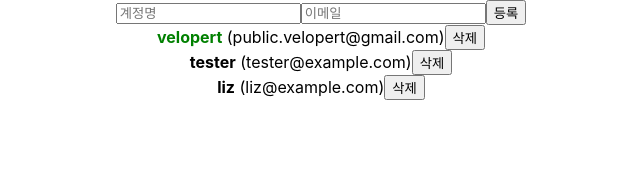
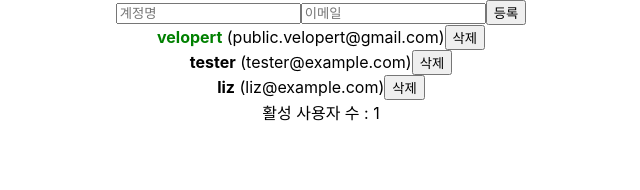
Before and after one commit to ongddree/practice, a React (Create React App) app: page /memo in a window 1280 px wide. Shown: the top 190 px of the page, without its empty margins (319-959 px from the left). Built offline with nearby package versions, Linux system fonts and the light colour scheme.

Commit message:
✨ countActiveUsers 기능 구현

```diff
--- a/src/pages/MemoPage.tsx
+++ b/src/pages/MemoPage.tsx
@@ -1,6 +1,5 @@
-import React, { useState, useRef, useReducer } from 'react';
-import CreateUser from '../components/react/CreateUser';
-import UserList from '../components/react/UserList';
+import React, { useState, useRef, useMemo } from 'react';
+import { CreateUser, UserList } from '../components/react';
 
 const MemoPage = () => {
   // TODO: input 입력값을 onChange로 상태관리해야하나??
@@ -75,6 +74,15 @@
     );
   };
 
+  function countActiveUsers(users: Array<{ active: boolean }>) {
+    console.log('활성 사용자 수 계산중...');
+    return users.filter((user) => user.active).length;
+  }
+  //input입력 값이 바뀔 때마다 memopage의 state가 바뀌면서 리렌더링. 그러면 input값을 onChange를
+
+  //useMemo(어떻게 연산할지 정의하는 함수, deps)
+  const count = useMemo(() => countActiveUsers(users), [users]);
+
   return (
     <div>
       <CreateUser
@@ -84,6 +92,7 @@
         onCreate={onCreate}
       />
       <UserList users={users} onRemove={onRemove} onToggle={onToggle} />
+      <div>활성 사용자 수 : {count}</div>
     </div>
   );
 };
```
